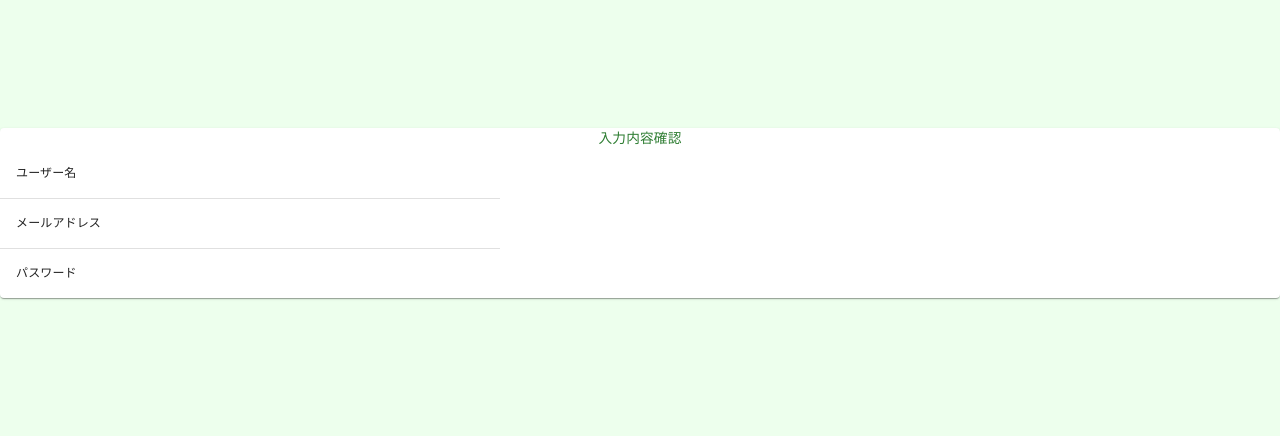
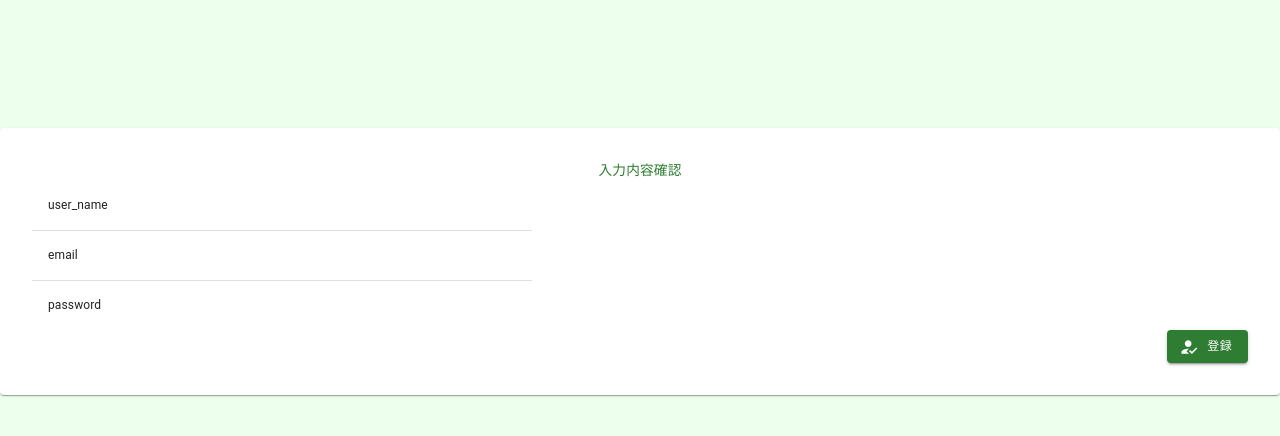
Before and after one commit to naotarian/free-frontend, a Next.js app: page /auth/register_confirm in a window 1280 px wide. Shown: the top 436 px of the page. Built offline with nearby package versions, Linux system fonts and the light colour scheme.

Commit message:
仮メール送信までのAPIキック

```diff
--- a/components/Parts/ConfirmTable.js
+++ b/components/Parts/ConfirmTable.js
@@ -12,8 +12,10 @@ import Grid from '@mui/material/Grid'
 import Button from '@mui/material/Button'
 import Typography from '@mui/material/Typography'
 import { useDispatch, useSelector } from "react-redux"
+import HowToRegIcon from '@mui/icons-material/HowToReg'
 const StyledConfirmTable = styled(TableContainer)`
-  width: 500px;
+  width: 600px;
+  padding: 2rem;
   margin: 3rem auto;
 `
 const StyledTableHead = styled(TableHead)`
@@ -26,12 +28,38 @@ const LoginPaperTypography = styled(Typography)`
   text-align: center;
   margin-top: 2rem;
 `
+const StyledButton = styled(Button)`
+  @media screen and (min-width:1024px) {
+    float: right;
+  }
+  @media screen and (max-width:767px) {
+    margin-top: 2rem;
+    padding: 0.8rem 2rem;
+    font-size: 1rem;
+  }
+`
 const ConfirmTable = () => {
   const email = useSelector((state) => state.email)
   const user_name = useSelector((state) => state.user_name)
   const password = useSelector((state) => state.password)
-  const datas = {'ユーザー名':user_name, 'メールアドレス':email, 'パスワード':password}
+  const datas = {'user_name':user_name, 'email':email, 'password':password}
   console.log(datas)
+  const submit = () => {
+    let url = `http://${process.env.NEXT_PUBLIC_API}api/register_token`
+    axios.post(url, datas).then(res => {
+      console.log(res)
+      if(res.data.msg == 'OK') {
+        //本登録メール送信しました画面に遷移
+      }
+    }).catch(error => {
+      const {
+        status,
+        statusText
+      } = error.response;
+      console.log(`Error! HTTP Status: ${status} ${statusText}`);
+    });
+    console.log(datas)
+  }
   return (
     <StyledConfirmTable component={Paper}>
       <LoginPaperTypography>入力内容確認</LoginPaperTypography>
@@ -52,6 +80,7 @@ const ConfirmTable = () => {
         })}
         </TableBody>
       </Table>
+      <StyledButton variant="contained" color={'primary'} startIcon={<HowToRegIcon />} onClick={submit} type="submit">登録</StyledButton>
     </StyledConfirmTable>
   )
 }
```
Also changed, not shown: redux/action.js (deleted).
